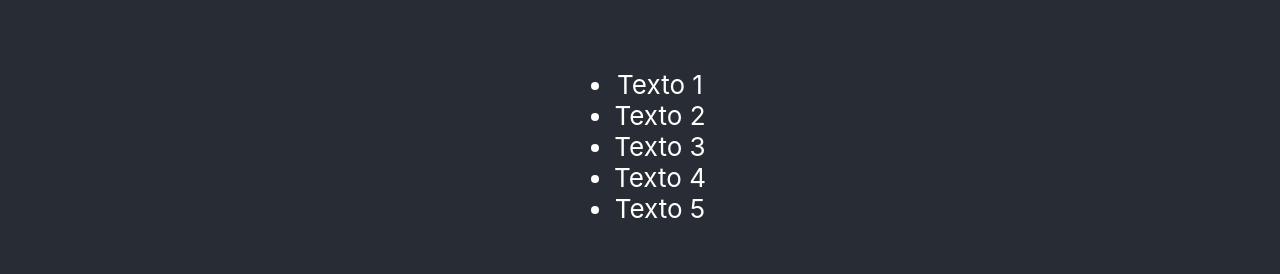
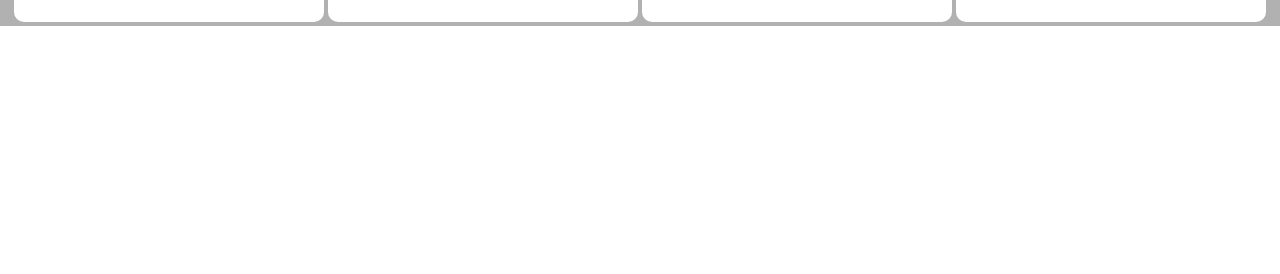
Before and after one commit to DavidMoranchel/18g, a React (Create React App) app: page / in a window 1280 px wide. Shown: the part 254-528 px from the top of the page. Built offline with nearby package versions, Linux system fonts and the light colour scheme.

Commit message:
actividad: se agrego el componente Card

```diff
--- a/src/App.js
+++ b/src/App.js
@@ -1,15 +1,9 @@
-import { useState } from "react";
-
 // Components
 import Card from "./components/Card";
 
 import "./App.css";
 
 function App() {
-  const [itemActive, setItemActive] = useState(null);
-
-  const isActive = (itemNumber) => itemNumber === itemActive;
-
   const koders = [
     {
       firstName: "Luis",
@@ -56,40 +50,6 @@ function App() {
 
   return (
     <div className="App">
-      <header className="App-header">
-        <ul>
-          <li
-            onClick={() => setItemActive(1)}
-            className={`${isActive(1) ? "active" : "inactive"}`}
-          >
-            Texto 1
-          </li>
-          <li
-            onClick={() => setItemActive(2)}
-            className={`${isActive(2) ? "active" : "inactive"}`}
-          >
-            Texto 2
-          </li>
-          <li
-            onClick={() => setItemActive(3)}
-            className={`${isActive(3) ? "active" : "inactive"}`}
-          >
-            Texto 3
-          </li>
-          <li
-            onClick={() => setItemActive(4)}
-            className={`${isActive(4) ? "active" : "inactive"}`}
-          >
-            Texto 4
-          </li>
-          <li
-            onClick={() => setItemActive(5)}
-            className={`${isActive(5) ? "active" : "inactive"}`}
-          >
-            Texto 5
-          </li>
-        </ul>
-      </header>
       <div className="main-container">
         <div className="container">{kodersUI}</div>
       </div>
```
Also changed, not shown: src/components/Card/index.jsx (+2 -8 lines).
